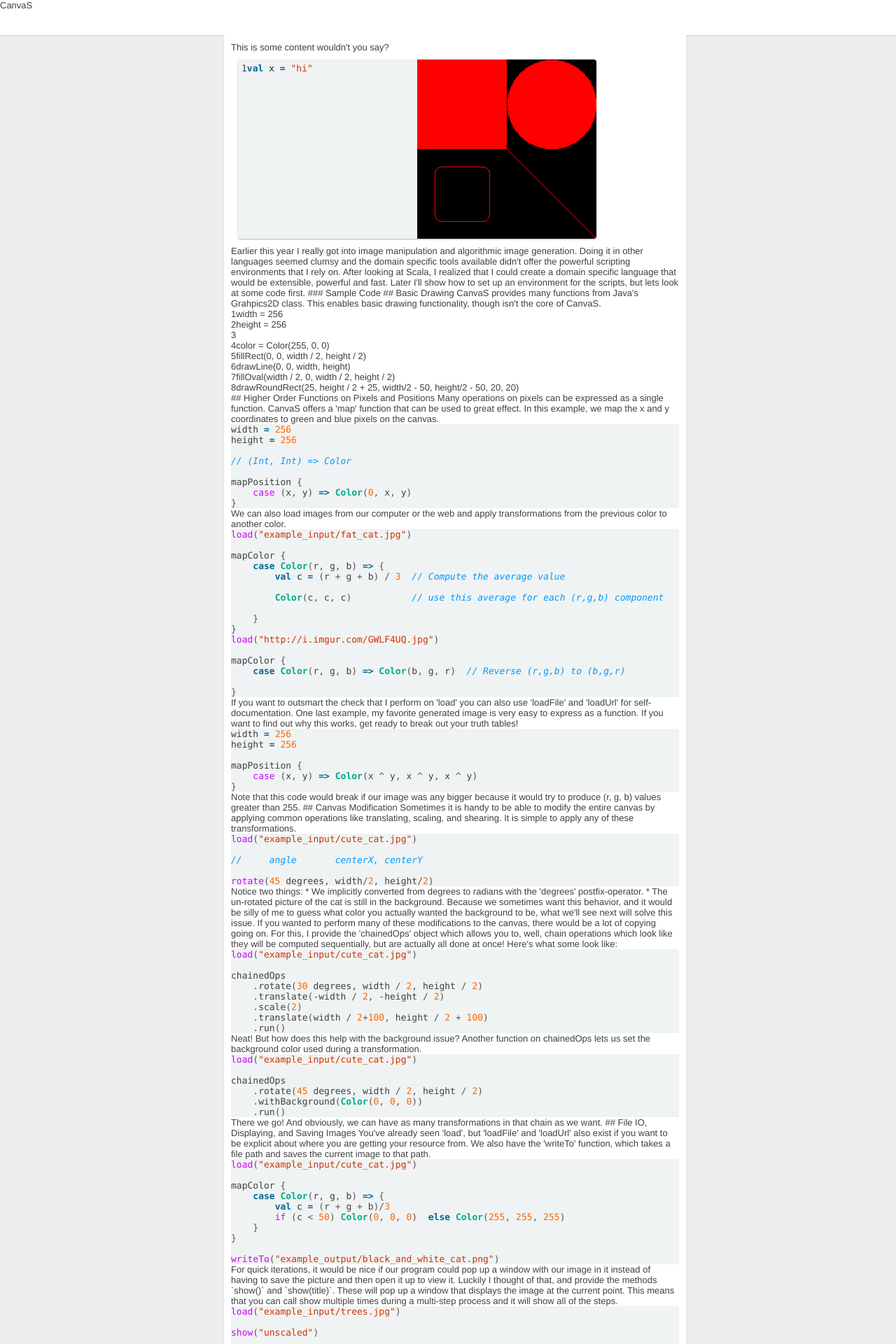
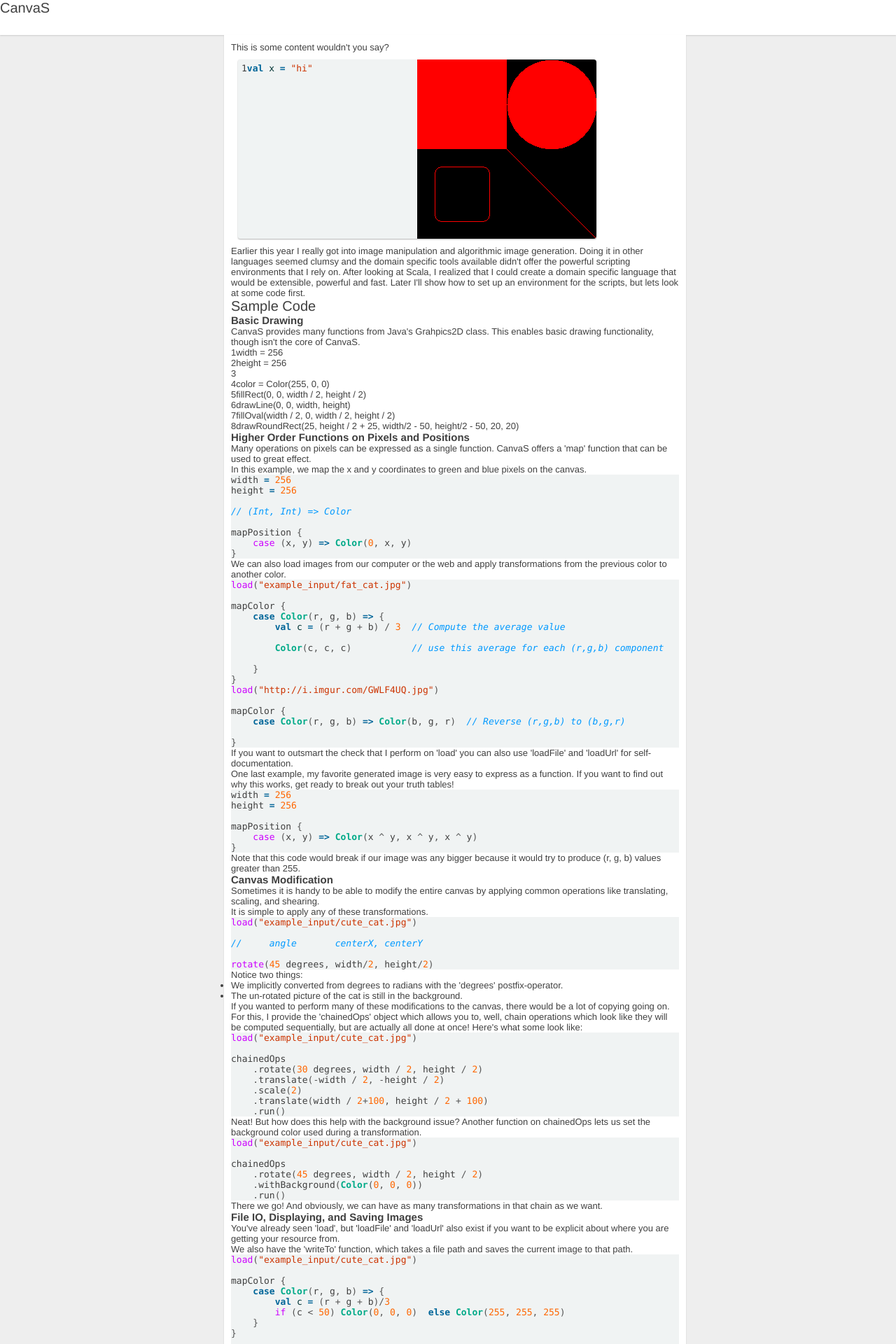
Before and after one commit to TyOverby/CanvaS, a Jekyll site: the page built from index.html, in a window 1280 px wide. Shown: the top 1920 px of the page at 70% size. Built offline with Jekyll 4.4.1, drawn with Linux system fonts in a browser that asks for light colours; some of the changed text lies outside the part shown.

Commit message:
automated push

```diff
--- a/index.html
+++ b/index.html
@@ -23,9 +23,9 @@ realized that I could create a domain specific language that would be extensible
 
 Later I'll show how to set up an environment for the scripts, but lets look at some code first.
 
-### Sample Code
+<h1> Sample Code </h1>
 
-## Basic Drawing
+<h2> Basic Drawing </h2>
 CanvaS provides many functions from Java's Grahpics2D class.
 This enables basic drawing functionality, though isn't the core of CanvaS.
 
@@ -40,11 +40,14 @@ fillOval(width / 2, 0, width / 2, height / 2)
 drawRoundRect(25, height / 2 + 25, width/2 - 50, height/2 - 50, 20, 20)
 {% endhighlight %}
 
-## Higher Order Functions on Pixels and Positions
+<h2> Higher Order Functions on Pixels and Positions </h2>
+<p>
     Many operations on pixels can be expressed as a single function.
     CanvaS offers a 'map' function that can be used to great effect.
-
+</p>
+<p>
     In this example, we map the x and y coordinates to green and blue pixels on the canvas.
+</p>
 {% highlight scala %}
 width = 256
 height = 256
@@ -55,7 +58,9 @@ mapPosition {
 }
 {% endhighlight %}
 
+<p>
     We can also load images from our computer or the web and apply transformations from the previous color to another color.
+</p>
 {% highlight scala %}
 load("example_input/fat_cat.jpg")
 
@@ -74,11 +79,12 @@ mapColor {
     case Color(r, g, b) => Color(b, g, r)  // Reverse (r,g,b) to (b,g,r)
 }
 {% endhighlight %}
+<p>
     If you want to outsmart the check that I perform on 'load' you can also use 'loadFile' and 'loadUrl' for self-documentation.
-
-
+</p><p>
     One last example, my favorite generated image is very easy to express as a function.
     If you want to find out why this works, get ready to break out your truth tables!
+</p>
 {% highlight scala %}
 width = 256
 height = 256
@@ -87,12 +93,20 @@ mapPosition {
     case (x, y) => Color(x ^ y, x ^ y, x ^ y)
 }
 {% endhighlight %}
-Note that this code would break if our image was any bigger because it would try to produce (r, g, b) values greater than 255.
+<p><small>
+    Note that this code would break if our image was any bigger because
+    it would try to produce (r, g, b) values greater than 255.
+</small></p>
 
-## Canvas Modification
-Sometimes it is handy to be able to modify the entire canvas by applying common operations like translating, scaling, and shearing.
+<h2> Canvas Modification </h2>
+<p>
+    Sometimes it is handy to be able to modify the entire canvas by applying common
+    operations like translating, scaling, and shearing.
+</p>
 
+<p>
     It is simple to apply any of these transformations.
+</p>
 
 {% highlight scala %}
 load("example_input/cute_cat.jpg")
@@ -101,19 +115,23 @@ load("example_input/cute_cat.jpg")
 rotate(45 degrees, width/2, height/2)
 {% endhighlight %}
 
-Notice two things:
+<h3>Notice two things:</h3>
 
-* We implicitly converted from degrees to radians with the 'degrees' postfix-operator.
-* The un-rotated picture of the cat is still in the background.
-
-Because we sometimes want this behavior, and it would be silly of me to guess what color you actually wanted the
-background to be, what we'll see next will solve this issue.
+        <ul>
+            <li>
+                We implicitly converted from degrees to radians with the 'degrees' postfix-operator.
+            </li>
+            <li>
+                The un-rotated picture of the cat is still in the background.
+            </li>
+        </ul>
 
 
+<p>
     If you wanted to perform many of these modifications to the canvas, there would be a lot of copying going on.
     For this, I provide the 'chainedOps' object which allows you to, well, chain operations which look like they will
     be computed sequentially, but are actually all done at once!  Here's what some look like:
-
+</p>
 
 {% highlight scala %}
 load("example_input/cute_cat.jpg")
@@ -127,8 +145,10 @@ chainedOps
 
 {% endhighlight %}
 
+<p>
     Neat! But how does this help with the background issue?
     Another function on chainedOps lets us set the background color used during a transformation.
+</p>
 
 {% highlight scala %}
 load("example_input/cute_cat.jpg")
@@ -139,14 +159,17 @@ chainedOps
     .run()
 {% endhighlight %}
 
+<p>
     There we go!  And obviously, we can have as many transformations in that chain as we want.
+</p>
 
-
-## File IO, Displaying, and Saving Images
+<h2> File IO, Displaying, and Saving Images </h2>
+<p>
     You've already seen 'load', but 'loadFile' and 'loadUrl' also exist if
     you want to be explicit about where you are getting your resource from.
-
+</p><p>
     We also have the 'writeTo' function, which takes a file path and saves the current image to that path.
+</p>
 
 {% highlight scala %}
 load("example_input/cute_cat.jpg")
@@ -161,10 +184,12 @@ mapColor {
 writeTo("example_output/black_and_white_cat.png")
 {% endhighlight %}
 
+<p>
     For quick iterations, it would be nice if our program could pop up a window with our image in it instead of
     having to save the picture and then open it up to view it.  Luckily I thought of that, and provide the
     methods `show()` and `show(title)`.  These will pop up a window that displays the image at the current point.
     This means that you can call show multiple times during a multi-step process and it will show all of the steps.
+</p>
 {% highlight scala %}
 load("example_input/trees.jpg")
 
@@ -177,31 +202,42 @@ height /= 2
 show("scaled")
 {% endhighlight %}
 
+<p>
     That's all the file IO and display things, but here are some more notes:
-
+</p><p>
 Setting 'width' and 'height' after they were first set or after a `load(file)` call will crop the image to
 the new width and height.  You can also crop an area using the function 'crop(x, y, width, height)'.
-
-
+</p><p>
 If you want to use this code to generate a java.awt.BufferedImage, simply instantiate a class that extends
 Canvas and then access the 'imageBuffer' field on it.
-`val image = ((new MyCanvas).imageBuffer)`
+<code>val image = ((new MyCanvas).imageBuffer)</code>
+</p>
 
+<h2> Actually getting this code working  </h2>
 
-## Actually getting this code working
+<p>
+    You will need 3 things in order to actually start manipulating images programmatically.
+</p>
+        <ol>
+            <li>
+                The Scala Compiler
+            </li>
+            <li>
+                An IDE that supports Scala
+            </li>
+            <li>
+                My library
+            </li>
+        </ol>
+<p><small>(SBT support coming soon)</small></p>(SBT support coming soon)
 
-You will need 3 things in order to actually start manipulating images programmatically.
-
-1. The Scala Compiler
-2. An IDE that supports Scala
-3. My library.
-
-(SBT support coming soon)
-
+<p>
     Once you have the above required programs and library, it is time to actually run some code.
     Fortunately, I've made it incredibly easy to do so!
+</p><p>
     The Canvas class contains all the functions that you've been reading about, so we simply need
     to do one extension and we're good.  The complete code for the previous example is just this:
+</p>
 
 {% highlight scala %}
 import com.prealpha.Canvas
@@ -218,7 +254,9 @@ object MyCanvas extends Canvas {
 }
 {% endhighlight %}
 
+<p>
     Notice that the only difference between my example scripts and the code that actually runs is the
     import and that we wrap everything in an `object` that extends `Canvas`!  Because `Canvas` extends `App`,
     the entrypoint to our program is also inside MyCanvas as well!  We can have a fully running image generator
     in fewer lines than it takes to write "Hello World" in Java.
+</p>
--- a/stylesheets/stylesheet.css
+++ b/stylesheets/stylesheet.css
@@ -92,3 +92,12 @@ img{
 .image-td{
   //width: 25%;
 }
+
+
+h1{
+    font-size: 20px;
+}
+h2{
+    font-size: 15px;
+    font-weight: bold;
+}
```
Lines whose indentation alone changed are shown as unchanged.
